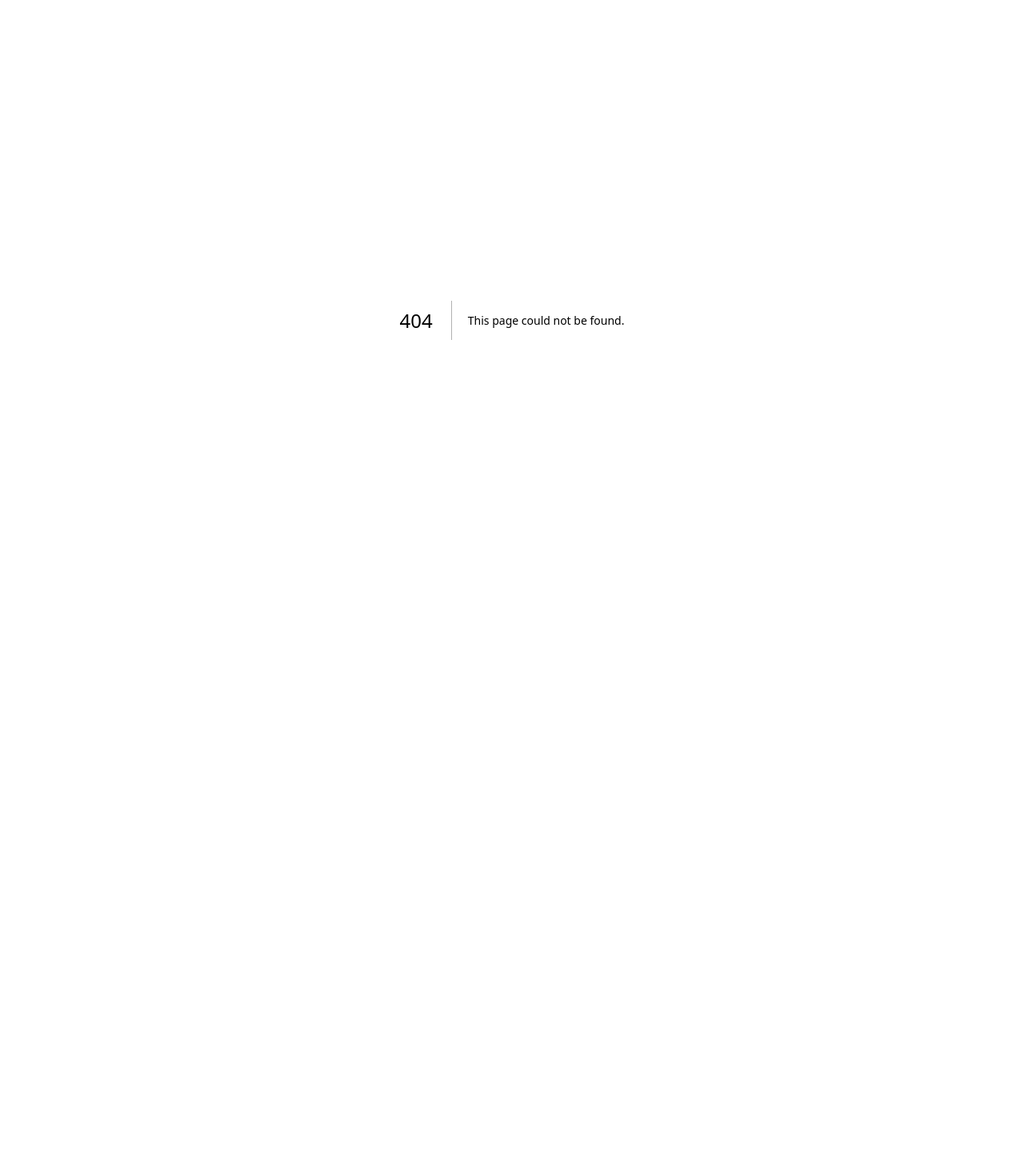
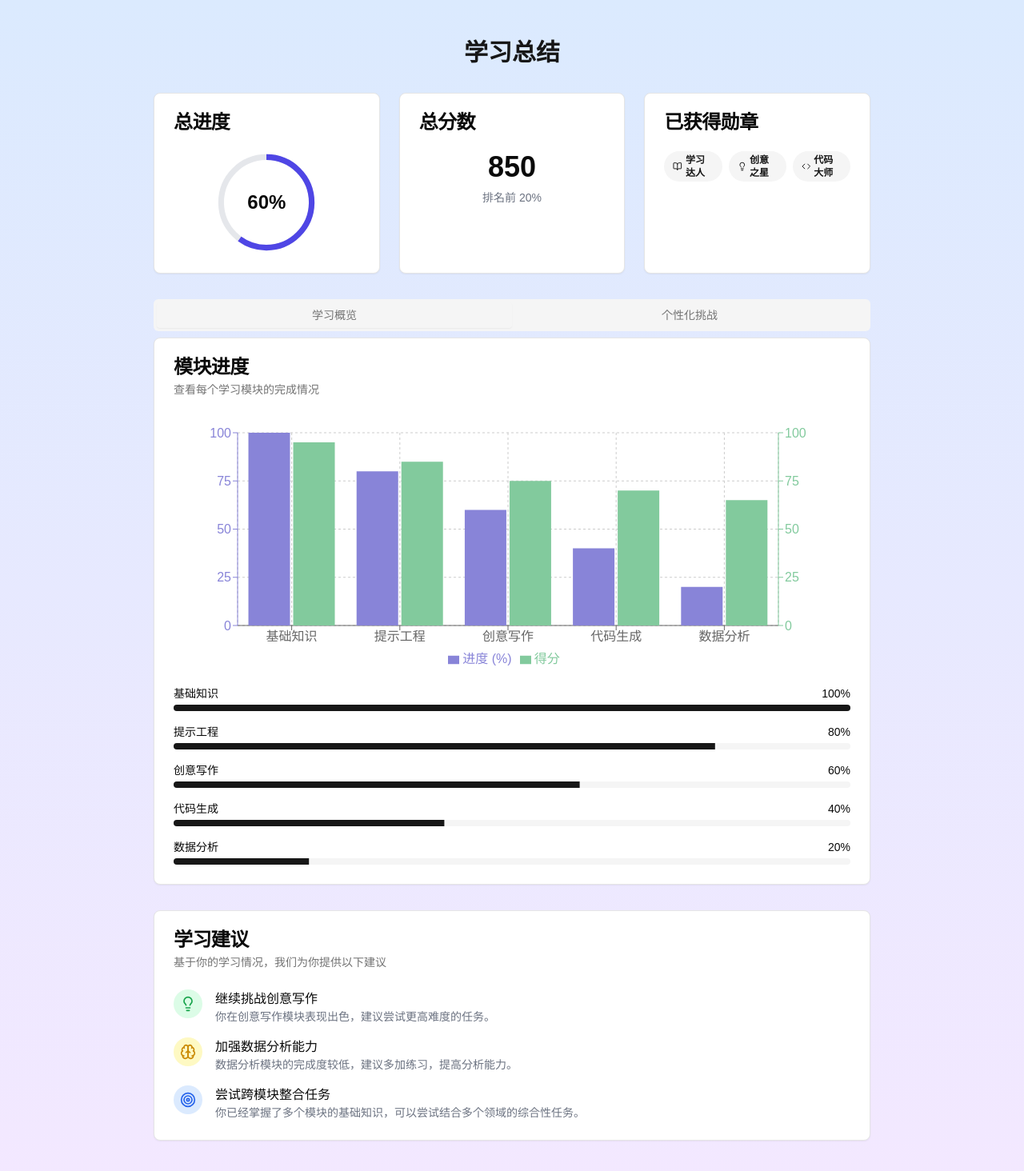
Before and after one commit to cookabc/app-universe, a Next.js app: page /summary in a window 1280 px wide. Before the commit this address had no page. Shown: the top 1464 px of the page at 80% size. Before the commit the page ends 800 px from the top, so only its background shows below. Built offline with nearby package versions, Linux system fonts and the light colour scheme.

Commit message:
Optimize homepage navigation by updating the "排行榜" link to "学习总结"

```diff
--- a/src/app/page.tsx
+++ b/src/app/page.tsx
@@ -154,7 +154,7 @@ export default function HomePage() {
 									{ name: "学习模块", href: "/learning" },
 									{ name: "挑战任务", href: "/challenges" },
 									{ name: "达成成就", href: "/achievements" },
-									{ name: "排行榜", href: "/leaderboard" },
+									{ name: "学习总结", href: "/summary" },
 								].map(({ name, href }) => (
 									<Link
 										key={href}
--- /dev/null
+++ b/src/app/summary/page.tsx
@@ -0,0 +1,325 @@
+"use client";
+
+import { Badge } from "@/components/ui/badge";
+import {
+	Card,
+	CardContent,
+	CardDescription,
+	CardHeader,
+	CardTitle,
+} from "@/components/ui/card";
+import { Progress } from "@/components/ui/progress";
+import { ScrollArea } from "@/components/ui/scroll-area";
+import { Tabs, TabsContent, TabsList, TabsTrigger } from "@/components/ui/tabs";
+import { motion } from "framer-motion";
+import { Award, BookOpen, Brain, Code, Lightbulb, Target } from "lucide-react";
+import { useState } from "react";
+import {
+	Bar,
+	BarChart,
+	CartesianGrid,
+	Legend,
+	ResponsiveContainer,
+	Tooltip,
+	XAxis,
+	YAxis,
+} from "recharts";
+
+const modules = [
+	{ name: "基础知识", progress: 100, score: 95 },
+	{ name: "提示工程", progress: 80, score: 85 },
+	{ name: "创意写作", progress: 60, score: 75 },
+	{ name: "代码生成", progress: 40, score: 70 },
+	{ name: "数据分析", progress: 20, score: 65 },
+];
+
+const badges = [
+	{
+		name: "学习达人",
+		icon: <BookOpen className="h-4 w-4" />,
+		description: "完成所有基础模块",
+	},
+	{
+		name: "创意之星",
+		icon: <Lightbulb className="h-4 w-4" />,
+		description: "在创意写作中获得高分",
+	},
+	{
+		name: "代码大师",
+		icon: <Code className="h-4 w-4" />,
+		description: "成功生成10个复杂函数",
+	},
+	{
+		name: "分析专家",
+		icon: <Brain className="h-4 w-4" />,
+		description: "在数据分析挑战中表现出色",
+	},
+];
+
+const challenges = [
+	{
+		name: "优化复杂提示",
+		difficulty: "困难",
+		reward: 50,
+		icon: <Target className="h-4 w-4" />,
+	},
+	{
+		name: "创作科幻短篇",
+		difficulty: "中等",
+		reward: 30,
+		icon: <BookOpen className="h-4 w-4" />,
+	},
+	{
+		name: "生成高效算法",
+		difficulty: "困难",
+		reward: 60,
+		icon: <Code className="h-4 w-4" />,
+	},
+	{
+		name: "分析大数据集",
+		difficulty: "中等",
+		reward: 40,
+		icon: <Brain className="h-4 w-4" />,
+	},
+];
+
+export default function SummaryPage() {
+	const [activeTab, setActiveTab] = useState("overview");
+
+	return (
+		<div className="min-h-screen bg-gradient-to-b from-blue-100 to-purple-100 py-12 px-4 sm:px-6 lg:px-8">
+			<div className="max-w-4xl mx-auto">
+				<motion.div
+					initial={{ opacity: 0, y: -50 }}
+					animate={{ opacity: 1, y: 0 }}
+					transition={{ duration: 0.5 }}
+				>
+					<h1 className="text-3xl font-bold text-center mb-8">学习总结</h1>
+				</motion.div>
+
+				<div className="grid grid-cols-1 md:grid-cols-3 gap-6 mb-8">
+					<Card>
+						<CardHeader>
+							<CardTitle>总进度</CardTitle>
+						</CardHeader>
+						<CardContent>
+							<div className="flex items-center justify-center">
+								<div className="relative w-32 h-32">
+									<svg
+										className="w-full h-full"
+										viewBox="0 0 36 36"
+										aria-labelledby="progress-circle-title"
+									>
+										<title id="progress-circle-title">Progress Circle</title>
+										<path
+											d="M18 2.0845 a 15.9155 15.9155 0 0 1 0 31.831 a 15.9155 15.9155 0 0 1 0 -31.831"
+											fill="none"
+											stroke="#E5E7EB"
+											strokeWidth="2"
+										/>
+										<path
+											d="M18 2.0845 a 15.9155 15.9155 0 0 1 0 31.831 a 15.9155 15.9155 0 0 1 0 -31.831"
+											fill="none"
+											stroke="#4F46E5"
+											strokeWidth="2"
+											strokeDasharray="60, 100"
+										/>
+									</svg>
+									<div className="absolute top-1/2 left-1/2 transform -translate-x-1/2 -translate-y-1/2 text-2xl font-bold">
+										60%
+									</div>
+								</div>
+							</div>
+						</CardContent>
+					</Card>
+					<Card>
+						<CardHeader>
+							<CardTitle>总分数</CardTitle>
+						</CardHeader>
+						<CardContent>
+							<div className="text-4xl font-bold text-center">850</div>
+							<p className="text-center text-sm text-gray-500 mt-2">
+								排名前 20%
+							</p>
+						</CardContent>
+					</Card>
+					<Card>
+						<CardHeader>
+							<CardTitle>已获得勋章</CardTitle>
+						</CardHeader>
+						<CardContent>
+							<div className="flex justify-center space-x-2">
+								{badges.slice(0, 3).map((badge, index) => (
+									<Badge
+										key={badge.name}
+										variant="secondary"
+										className="text-xs"
+									>
+										{badge.icon}
+										<span className="ml-1">{badge.name}</span>
+									</Badge>
+								))}
+							</div>
+						</CardContent>
+					</Card>
+				</div>
+
+				<Tabs value={activeTab} onValueChange={setActiveTab} className="mb-8">
+					<TabsList className="grid w-full grid-cols-2">
+						<TabsTrigger value="overview">学习概览</TabsTrigger>
+						<TabsTrigger value="challenges">个性化挑战</TabsTrigger>
+					</TabsList>
+					<TabsContent value="overview">
+						<Card>
+							<CardHeader>
+								<CardTitle>模块进度</CardTitle>
+								<CardDescription>查看每个学习模块的完成情况</CardDescription>
+							</CardHeader>
+							<CardContent>
+								<div className="h-80">
+									<ResponsiveContainer width="100%" height="100%">
+										<BarChart
+											data={modules}
+											margin={{
+												top: 20,
+												right: 30,
+												left: 20,
+												bottom: 5,
+											}}
+										>
+											<CartesianGrid strokeDasharray="3 3" />
+											<XAxis dataKey="name" />
+											<YAxis
+												yAxisId="left"
+												orientation="left"
+												stroke="#8884d8"
+											/>
+											<YAxis
+												yAxisId="right"
+												orientation="right"
+												stroke="#82ca9d"
+											/>
+											<Tooltip />
+											<Legend />
+											<Bar
+												yAxisId="left"
+												dataKey="progress"
+												fill="#8884d8"
+												name="进度 (%)"
+											/>
+											<Bar
+												yAxisId="right"
+												dataKey="score"
+												fill="#82ca9d"
+												name="得分"
+											/>
+										</BarChart>
+									</ResponsiveContainer>
+								</div>
+								<div className="mt-4 space-y-4">
+									{modules.map((module, index) => (
+										<div key={module.name}>
+											<div className="flex justify-between items-center mb-1">
+												<span className="text-sm font-medium">
+													{module.name}
+												</span>
+												<span className="text-sm font-medium">
+													{module.progress}%
+												</span>
+											</div>
+											<Progress value={module.progress} className="h-2" />
+										</div>
+									))}
+								</div>
+							</CardContent>
+						</Card>
+					</TabsContent>
+					<TabsContent value="challenges">
+						<Card>
+							<CardHeader>
+								<CardTitle>个性化挑战</CardTitle>
+								<CardDescription>
+									基于你的学习进度，我们为你准备了以下挑战
+								</CardDescription>
+							</CardHeader>
+							<CardContent>
+								<ScrollArea className="h-[400px] w-full">
+									{challenges.map((challenge, index) => (
+										<div
+											key={challenge.name}
+											className="flex items-center justify-between p-4 hover:bg-gray-100 rounded-lg transition-colors duration-200"
+										>
+											<div className="flex items-center">
+												<div className="mr-4 p-2 bg-blue-100 rounded-full">
+													{challenge.icon}
+												</div>
+												<div>
+													<h3 className="font-medium">{challenge.name}</h3>
+													<p className="text-sm text-gray-500">
+														难���: {challenge.difficulty}
+													</p>
+												</div>
+											</div>
+											<div>
+												<Badge variant="secondary">
+													<Award className="h-4 w-4 mr-1" />
+													{challenge.reward} 积分
+												</Badge>
+											</div>
+										</div>
+									))}
+								</ScrollArea>
+							</CardContent>
+						</Card>
+					</TabsContent>
+				</Tabs>
+
+				<Card>
+					<CardHeader>
+						<CardTitle>学习建议</CardTitle>
+						<CardDescription>
+							基于你的学习情况，我们为你提供以下建议
+						</CardDescription>
+					</CardHeader>
+					<CardContent>
+						<ul className="space-y-4">
+							<li className="flex items-start">
+								<div className="mr-4 p-2 bg-green-100 rounded-full">
+									<Lightbulb className="h-5 w-5 text-green-600" />
+								</div>
+								<div>
+									<h3 className="font-medium">继续挑战创意写作</h3>
+									<p className="text-sm text-gray-500">
+										你在创意写作模块表现出色，建议尝试更高难度的任务。
+									</p>
+								</div>
+							</li>
+							<li className="flex items-start">
+								<div className="mr-4 p-2 bg-yellow-100 rounded-full">
+									<Brain className="h-5 w-5 text-yellow-600" />
+								</div>
+								<div>
+									<h3 className="font-medium">加强数据分析能力</h3>
+									<p className="text-sm text-gray-500">
+										数据分析模块的完成度较低，建议多加练习，提高分析能力。
+									</p>
+								</div>
+							</li>
+							<li className="flex items-start">
+								<div className="mr-4 p-2 bg-blue-100 rounded-full">
+									<Target className="h-5 w-5 text-blue-600" />
+								</div>
+								<div>
+									<h3 className="font-medium">尝试跨模块整合任务</h3>
+									<p className="text-sm text-gray-500">
+										你已经掌握了多个模块的基础知识，可以尝试结合多个领域的综合性任务。
+									</p>
+								</div>
+							</li>
+						</ul>
+					</CardContent>
+				</Card>
+			</div>
+		</div>
+	);
+}
```
